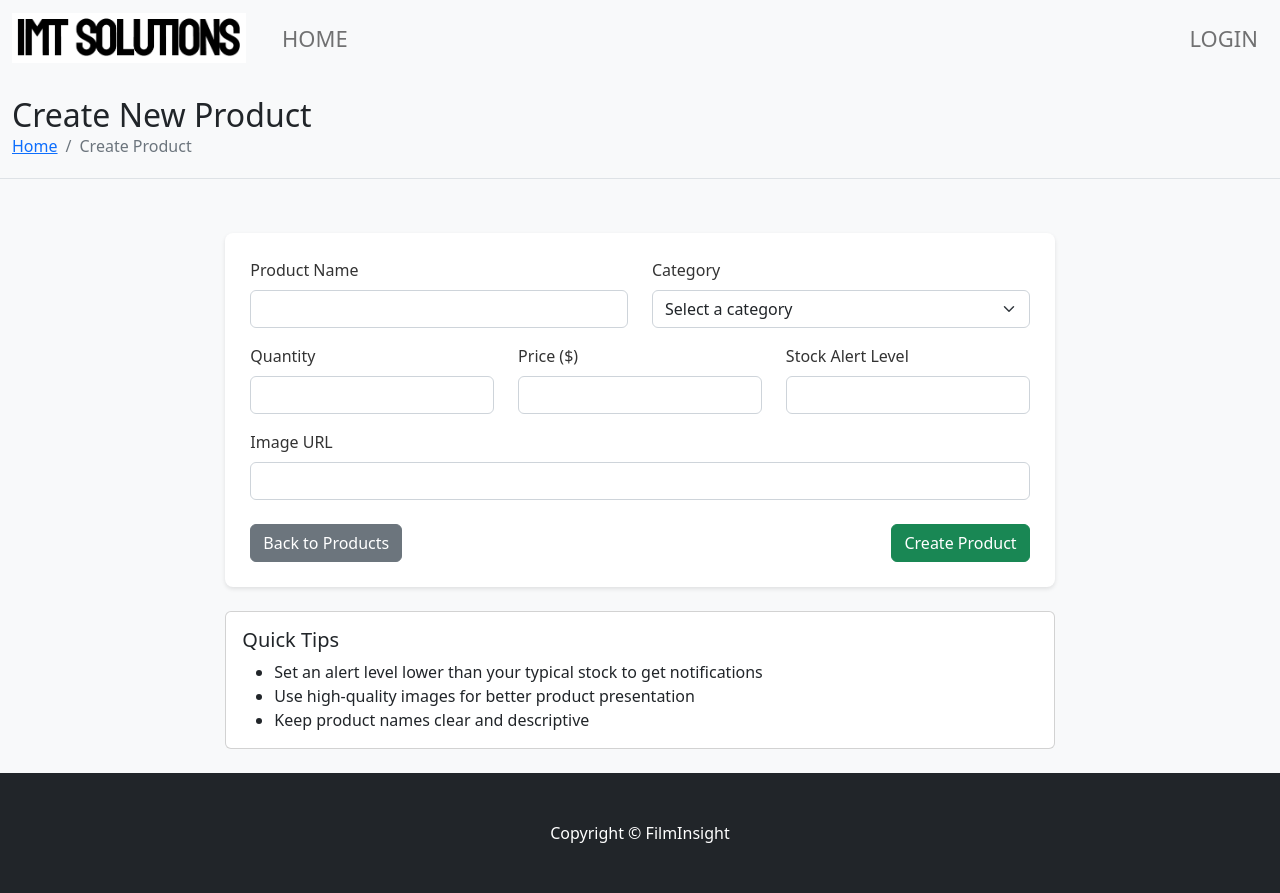
After one commit to Afiq2200546/IMT-Repo, a Flask app: template templates/manage_product.html in a window 1280 px wide. The commit adds this page. Run offline with Flask 3, Linux system fonts and the light colour scheme; the template is opened without the code that fills it, so the values that code supplies are empty; some libraries are stand-ins or nearby versions.

Commit message:
product stuff

```diff
--- a/app.py
+++ b/app.py
@@ -246,6 +246,95 @@ def register():
 
     return render_template("register.html")
 
+# Combine both routes into one
+@app.route("/product/<int:product_id>", methods=["GET", "POST"])
+@app.route("/product/new", methods=["GET", "POST"])
+def manage_product(product_id=None):
+    if not session.get("accountId"):
+        return redirect(url_for("login"))
+
+    aws_db.connect()
+    user = aws_db.get_user(session["accountId"])
+
+    # For creating new product, only Manager can access
+    if product_id is None and user["role"] != "Manager":
+        flash("Only Managers can create new products.", "danger")
+        return redirect(url_for("home"))
+
+    # For editing, Admin cannot access
+    if product_id is not None and user["role"] == "Admin":
+        flash("Admins don't have permission to edit products.", "danger")
+        return redirect(url_for("home"))
+
+    # Get existing product if editing
+    product = aws_db.get_product(product_id) if product_id else None
+    is_update = product is not None
+
+    if request.method == "POST":
+        name = request.form.get("name")
+        quantity = request.form.get("quantity")
+        price = request.form.get("price")
+        category_id = request.form.get("category_id")
+        alarm_stock_level = request.form.get("alarm_stock_level")
+        image_url = request.form.get("image_url")
+
+        try:
+            if is_update:
+                aws_db.update_product(
+                    product_id,
+                    name=name,
+                    quantity=int(quantity),
+                    price=float(price),
+                    category_id=int(category_id),
+                    alarm_stock_level=int(alarm_stock_level),
+                    image_url=image_url
+                )
+                flash("Product updated successfully!", "success")
+            else:
+                aws_db.create_product(
+                    name=name,
+                    quantity=int(quantity),
+                    price=float(price),
+                    category_id=int(category_id),
+                    user_id=user["id"],
+                    alarm_stock_level=int(alarm_stock_level),
+                    image_url=image_url
+                )
+                flash("Product created successfully!", "success")
+            return redirect(url_for("home"))
+        except Exception as e:
+            flash(f"Error {'updating' if is_update else 'creating'} product: {str(e)}", "danger")
+
+    categories = aws_db.get_categories()
+    aws_db.disconnect()
+
+    return render_template(
+        "manage_product.html",
+        product=product,
+        categories=categories,
+        is_update=is_update
+    )
+@app.route("/product/delete/<int:product_id>", methods=["POST"])
+def delete_product(product_id):
+    if not session.get("accountId"):
+        return redirect(url_for("login"))
+
+    aws_db.connect()
+    user = aws_db.get_user(session["accountId"])
+
+    # Check if user has permission (Manager or Staff)
+    if user["role"] == "Admin":
+        flash("Admins don't have permission to delete products.", "danger")
+        return redirect(url_for("home"))
+
+    try:
+        aws_db.delete_product(product_id)
+        flash("Product deleted successfully!", "success")
+    except Exception as e:
+        flash(f"Error deleting product: {str(e)}", "danger")
+
+    aws_db.disconnect()
+    return redirect(url_for("home"))
 
 # Define error 404 route
 @app.route("/error")
--- /dev/null
+++ b/templates/manage_product.html
@@ -0,0 +1,145 @@
+<!DOCTYPE html>
+<html lang="en">
+<head>
+    <meta charset="UTF-8">
+    <title>{{ 'Edit' if is_update else 'Create' }} Product</title>
+
+    <link rel="stylesheet" type="text/css" href="https://cdnjs.cloudflare.com/ajax/libs/twitter-bootstrap/5.3.0/css/bootstrap.min.css"/>
+    <link href="{{ url_for('static', filename='styles/styles.css') }}" rel="stylesheet" />
+    <style>
+        .product-form {
+            background: #fff;
+            padding: 25px;
+            border-radius: 8px;
+            box-shadow: 0 2px 4px rgba(0,0,0,0.1);
+        }
+        .preview-image {
+            max-width: 200px;
+            height: auto;
+            border-radius: 4px;
+            margin-top: 10px;
+        }
+        .form-label {
+            font-weight: 500;
+            color: #333;
+        }
+        .page-header {
+            background: #f8f9fa;
+            padding: 20px 0;
+            margin-bottom: 30px;
+            border-bottom: 1px solid #dee2e6;
+        }
+    </style>
+</head>
+<body class="bg-light">
+    <!-- Navigation-->
+    {% include 'navbar.html' %}
+
+    <!-- Page Header -->
+    <div class="page-header">
+        <div class="container">
+            <div class="row align-items-center">
+                <div class="col-8">
+                    <h2 class="mb-0">{{ 'Edit' if is_update else 'Create New' }} Product</h2>
+                    <nav aria-label="breadcrumb">
+                        <ol class="breadcrumb mb-0">
+                            <li class="breadcrumb-item"><a href="{{ url_for('home') }}">Home</a></li>
+                            <li class="breadcrumb-item active" aria-current="page">{{ 'Edit' if is_update else 'Create' }} Product</li>
+                        </ol>
+                    </nav>
+                </div>
+            </div>
+        </div>
+    </div>
+
+    <div class="container py-4">
+        <div class="row justify-content-center">
+            <div class="col-md-8">
+                <div class="product-form">
+                    <!-- Current Product Preview (only show if editing) -->
+                    {% if is_update %}
+                    <div class="text-center mb-4">
+                        <img src="{{ product.image_url }}" alt="{{ product.name }}" class="preview-image mb-2">
+                        <h4>{{ product.name }}</h4>
+                    </div>
+                    {% endif %}
+
+                    <form method="POST" class="needs-validation" novalidate>
+                        <div class="row">
+                            <div class="col-md-6 mb-3">
+                                <label for="name" class="form-label">Product Name</label>
+                                <input type="text" class="form-control" id="name" name="name"
+                                       value="{{ product.name if is_update else '' }}" required>
+                            </div>
+
+                            <div class="col-md-6 mb-3">
+                                <label for="category_id" class="form-label">Category</label>
+                                <select class="form-select" id="category_id" name="category_id" required>
+                                    <option value="" {% if not is_update %}selected{% endif %}>Select a category</option>
+                                    {% for category in categories %}
+                                    <option value="{{ category.id }}"
+                                            {% if is_update and category.id == product.category_id %}selected{% endif %}>
+                                        {{ category.name }}
+                                    </option>
+                                    {% endfor %}
+                                </select>
+                            </div>
+                        </div>
+
+                        <div class="row">
+                            <div class="col-md-4 mb-3">
+                                <label for="quantity" class="form-label">Quantity</label>
+                                <input type="number" class="form-control" id="quantity" name="quantity"
+                                       value="{{ product.quantity if is_update else '' }}" required>
+                            </div>
+
+                            <div class="col-md-4 mb-3">
+                                <label for="price" class="form-label">Price ($)</label>
+                                <input type="number" class="form-control" id="price" name="price" step="0.01"
+                                       value="{{ product.price if is_update else '' }}" required>
+                            </div>
+
+                            <div class="col-md-4 mb-3">
+                                <label for="alarm_stock_level" class="form-label">Stock Alert Level</label>
+                                <input type="number" class="form-control" id="alarm_stock_level" name="alarm_stock_level"
+                                       value="{{ product.alarm_stock_level if is_update else '' }}" required>
+                            </div>
+                        </div>
+
+                        <div class="mb-4">
+                            <label for="image_url" class="form-label">Image URL</label>
+                            <input type="url" class="form-control" id="image_url" name="image_url"
+                                   value="{{ product.image_url if is_update else '' }}" required>
+                            {% if is_update %}
+                            <img src="{{ product.image_url }}" alt="Current image" class="img-thumbnail mt-2" style="height: 100px; width: auto;">
+                            {% endif %}
+                        </div>
+
+                        <div class="d-flex justify-content-between">
+                            <a href="{{ url_for('home') }}" class="btn btn-secondary">Back to Products</a>
+                            <button type="submit" class="btn btn-{{ 'primary' if is_update else 'success' }}">
+                                {{ 'Update' if is_update else 'Create' }} Product
+                            </button>
+                        </div>
+                    </form>
+                </div>
+
+                <!-- Quick Tips -->
+                <div class="card mt-4">
+                    <div class="card-body">
+                        <h5 class="card-title">Quick Tips</h5>
+                        <ul class="card-text mb-0">
+                            <li>Set an alert level lower than your typical stock to get notifications</li>
+                            <li>Use high-quality images for better product presentation</li>
+                            <li>Keep product names clear and descriptive</li>
+                        </ul>
+                    </div>
+                </div>
+            </div>
+        </div>
+    </div>
+
+    <!-- Footer -->
+    {% include 'footer.html' %}
+</body>
+</html>
```
Also changed, not shown: modules/aws_db.py (+20 -0 lines), templates/create_product.html (added, +118 -0 lines), templates/edit_product.html (added, +136 -0 lines), templates/index.html (+14 -50 lines).
